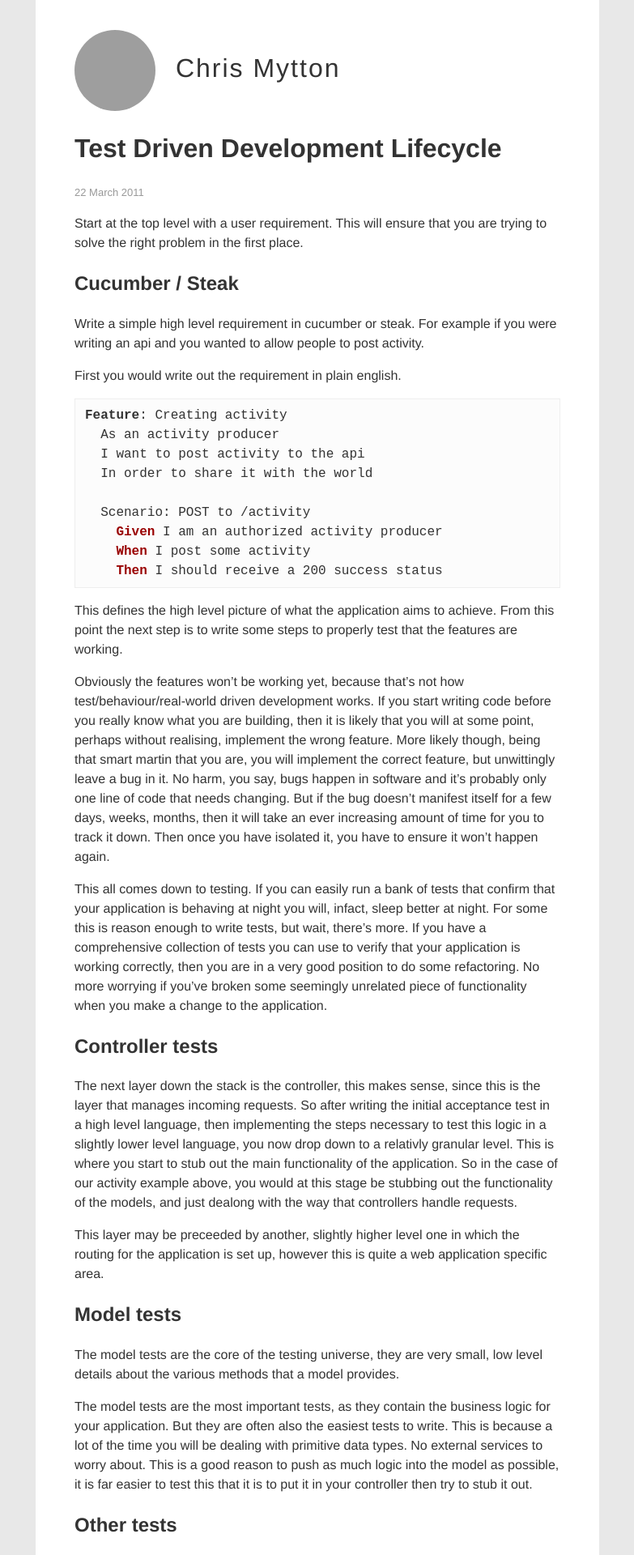
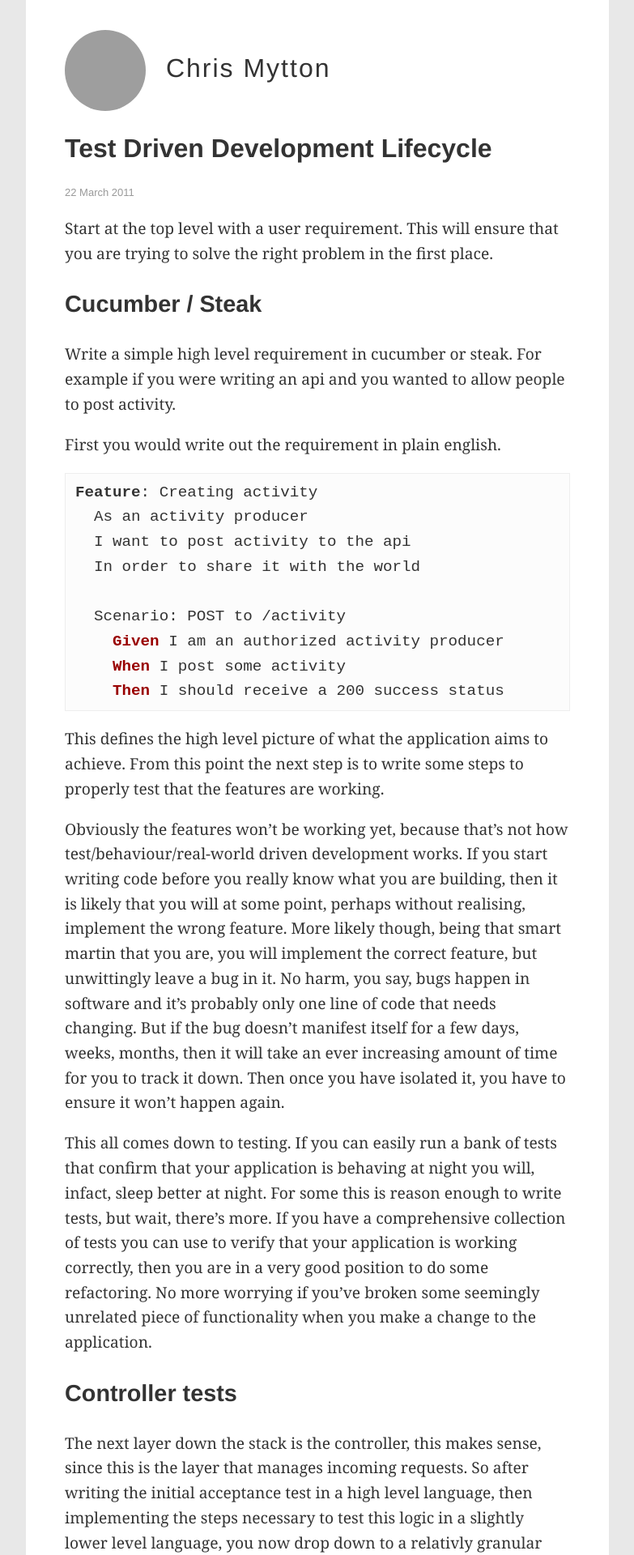
Before and after one commit to chrismytton/chrismytton.github.io, a Jekyll site: the page built from _posts/2011-03-22-test-driven-development-lifecycle.md, in a window 1280 px wide. Shown: the top 1920 px of the page at 81% size, without its empty margins (248-1031 px from the left). Built offline with Jekyll 4.4.1, drawn with Linux system fonts in a browser that asks for light colours; grey boxes are pictures that could not be loaded.

Commit message:
Update font for posts

```diff
--- a/_layouts/post.html
+++ b/_layouts/post.html
@@ -1,13 +1,15 @@
 ---
 layout: default
 ---
-<article>
+<article class="post">
 
   <header class="post-header">
     <h1 class="post-title">{{ page.title }}</h1>
     <p class="post-date">{{ page.date | date: "%-d %B %Y" }}{% if page.author %} • {{ page.author }}{% endif %}{% if page.meta %} • {{ page.meta }}{% endif %}</p>
   </header>
 
-  {{ content }}
+  <div class="post-content">
+    {{ content }}
+  </div>
 
 </article>
--- a/_sass/_structure.scss
+++ b/_sass/_structure.scss
@@ -27,7 +27,7 @@ code {
 .container {
   line-height: 1.5;
   margin: 0 auto;
-  max-width: 37.5rem;
+  max-width: 39rem;
   padding: 1rem 3rem;
   @include narrow-screens {
     padding: 1rem 2rem;
--- a/_sass/_theme.scss
+++ b/_sass/_theme.scss
@@ -65,3 +65,15 @@ pre > code {
   font-size: small;
   color: #999;
 }
+
+.post-content {
+  font-family: Georgia, Times, "Times New Roman", serif;
+  line-height: 1.6;
+  font-size: 1.2rem;
+}
+
+.post-content {
+  h1, h2, h3, h4, h5, h6 {
+    font-family: $font-stack;
+  }
+}
```
